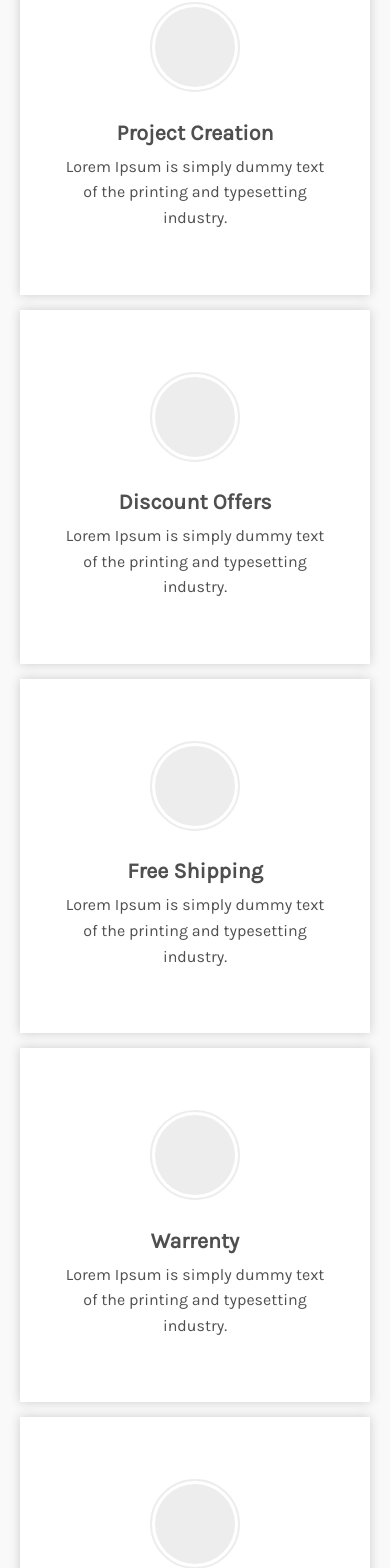
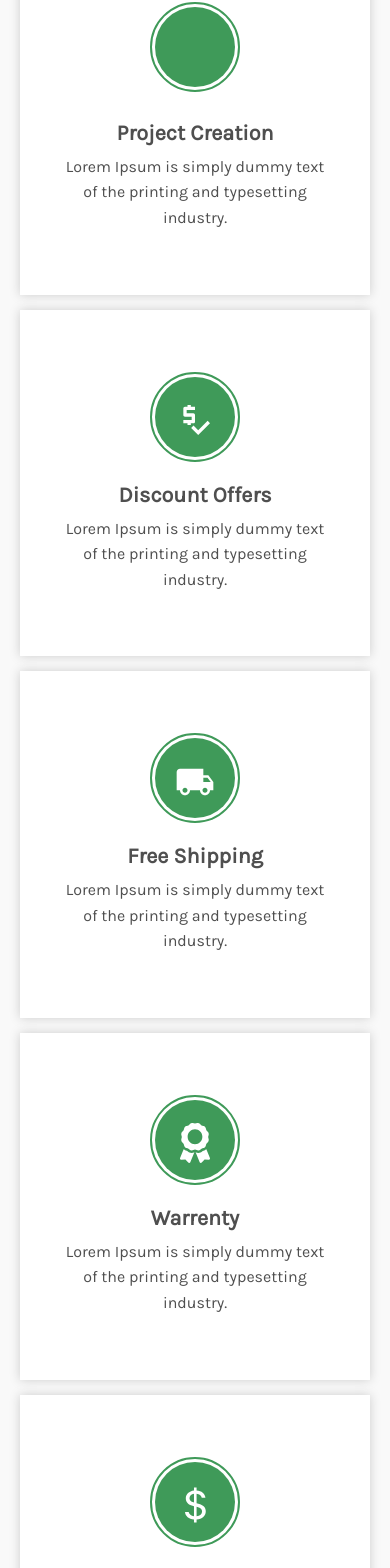
Before and after one commit to Atefeh-Masoumi/e-commercesample-template, a React (Create React App) app: page /services in a window 390 px wide. Shown: the part 405-1973 px from the top of the page. Built offline with nearby package versions, Linux system fonts and the light colour scheme.

Commit message:
responsive cart and checkout page

```diff
--- a/src/component/checkout/checkout.css
+++ b/src/component/checkout/checkout.css
@@ -15,7 +15,7 @@
     border-radius: 5px;
     border: 1px solid #ccc;
     flex-direction: column;
-    width: 30%;
+
     margin-left: 3rem;
 
 }
@@ -49,3 +49,12 @@
   .buyBtn {
     margin-top: 2rem;
   }
+  @media(max-width:768px){
+    .cartItem{
+      flex-direction: column;
+    }
+    .cartSummery{
+      margin-left: 0;
+      margin-top: 15px;
+    }
+  }
--- a/src/pages/Cart/cart.css
+++ b/src/pages/Cart/cart.css
@@ -9,6 +9,8 @@
 }
 .btncheckout{
     font-size: 20px;
+    width: auto;
+    border-radius: 5px;
 }
 
 .cartItem{
@@ -35,7 +37,7 @@ border-bottom: 1px solid #ccc;
     border-radius: 5px;
     border: 1px solid #ccc;
     flex-direction: column;
-    width: 30%;
+
     margin-left: 3rem;
 
 }
@@ -84,7 +86,7 @@ border-bottom: 1px solid #ccc;
    }
    .btngoshop:hover{
     box-shadow: 8px 8px #4b9b62;
-  transition: .3s;
+    transition: .3s;
     color:var(--green);
    }
 
@@ -98,5 +100,11 @@ border-bottom: 1px solid #ccc;
     overflow-wrap: break-word;
     inline-size: 150px;
    }
-
+   .cartCenter{
+    flex-direction: column;
+   }
+   .cartSummary{
+    margin-left: 0;
+    margin-top: 15px;
+   }
 }
--- a/src/pages/Home/homepage.css
+++ b/src/pages/Home/homepage.css
@@ -82,8 +82,7 @@ border-radius: .2rem;
     -webkit-perspective: 1000;
     -moz-perspective: 1000;
     perspective: 1000;
-    -moz-transform:
-     perspective(1400px);
+    -moz-transform:perspective(1400px);
     -ms-transform: perspective(1400px);
     -webkit-transform-style: preserve-3d;
     -moz-transform-style: preserve-3d;
--- a/src/pages/ServicesPage/Services.css
+++ b/src/pages/ServicesPage/Services.css
@@ -87,7 +87,7 @@ ul {
 }
 
 .we-offer-area.text-center .item i {
-  background: #ededed none repeat scroll 0 0;
+  background: var(--green) none repeat scroll 0 0;
   -webkit-border-radius: 50%;
   -moz-border-radius: 50%;
   border-radius: 50%;
@@ -108,7 +108,7 @@ ul {
 }
 
 .we-offer-area.text-center .item i::after {
-  border: 2px solid #ededed;
+  border: 2px solid var(--green);
   -webkit-border-radius: 50%;
   -moz-border-radius: 50%;
   border-radius: 50%;
@@ -220,11 +220,11 @@ ul {
 
 .we-offer-area.text-center .item:hover i {
   background-color: #ffffff !important;
-  color: #ededed !important;
+  color: var(--green) !important;
 }
 
 .we-offer-area.text-left .item i {
-  background: #ededed none repeat scroll 0 0;
+  background: var(--green) none repeat scroll 0 0;
   -webkit-border-radius: 50%;
   -moz-border-radius: 50%;
   border-radius: 50%;
@@ -241,7 +241,7 @@ ul {
 }
 
 .we-offer-area.text-left .item i::after {
-  border: 2px solid #ededed;
+  border: 2px solid var(--green);
   -webkit-border-radius: 50%;
   -moz-border-radius: 50%;
   border-radius: 50%;
--- a/src/pages/ServicesPage/Services.jsx
+++ b/src/pages/ServicesPage/Services.jsx
@@ -1,11 +1,13 @@
 import React from "react";
 import Footer from "../../component/Footer/FooterPage";
 import "./Services.css";
+import { MdPriceCheck,MdLocalShipping,MdSupportAgent } from "react-icons/md";
+import {BsCurrencyDollar} from "react-icons/bs";
+import {FaAward} from "react-icons/fa";
 const ServicesPage = () => {
   return (
     <>
-
-
+    {/* our services */}
         <section className="we-offer-area text-center bg-gray">
           <div className="container">
             <div className="row row-servicespage">
@@ -35,7 +37,9 @@ const ServicesPage = () => {
               {/* Single Item */}
               <div className="col-md-4 col-sm-6 equal-height">
                 <div className="item">
-                  <i className="fas fa-dharmachakra"></i>
+                  <i>
+                  <MdPriceCheck/>
+                  </i>
                   <h4>Discount Offers</h4>
                   <p>
                     Lorem Ipsum is simply dummy text of the printing and
@@ -48,7 +52,9 @@ const ServicesPage = () => {
               {/* Single Item */}
               <div className="col-md-4 col-sm-6 equal-height">
                 <div className="item">
-                  <i className="fas fa-tasks"></i>
+                  <i className="fas fa-tasks">
+                    <MdLocalShipping/>
+                  </i>
                   <h4>Free Shipping</h4>
                   <p>
                     Lorem Ipsum is simply dummy text of the printing and
@@ -61,7 +67,9 @@ const ServicesPage = () => {
               {/* Single Item  */}
               <div className="col-md-4 col-sm-6 equal-height">
                 <div className="item">
-                  <i className="fas fa-tachometer-alt"></i>
+                  <i className="">
+                    <FaAward/>
+                  </i>
                   <h4>Warrenty</h4>
                   <p>
                     Lorem Ipsum is simply dummy text of the printing and
@@ -74,7 +82,9 @@ const ServicesPage = () => {
               {/* Single Item  */}
               <div className="col-md-4 col-sm-6 equal-height">
                 <div className="item">
-                  <i className="fas fa-recycle"></i>
+                  <i className="fas fa-recycle">
+                    <BsCurrencyDollar/>
+                  </i>
                   <h4>Best Price</h4>
                   <p>
                     Lorem Ipsum is simply dummy text of the printing and
@@ -87,7 +97,9 @@ const ServicesPage = () => {
               {/* Single Item */}
               <div className="col-md-4 col-sm-6 equal-height">
                 <div className="item">
-                  <i className="fas fa-headset"></i>
+                  <i className="fas fa-headset">
+                    <MdSupportAgent/>
+                  </i>
                   <h4>24/7 Support</h4>
                   <p>
                     Lorem Ipsum is simply dummy text of the printing and
```
